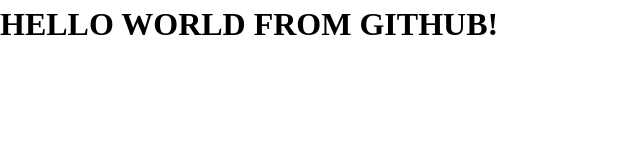
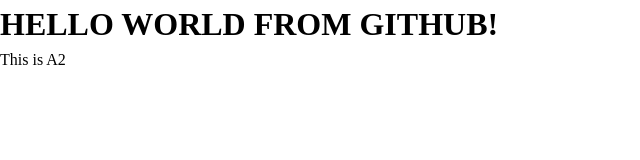
Before and after one commit to imd1005-web-development-winter-2023/assignment-02-hairuochen, a plain HTML site: page index.html in a window 1280 px wide. Shown: the full height of the page, 0-640 px from the left. Drawn offline with Linux system fonts and the light colour scheme.

Commit message:
added parargaph

```diff
--- a/index.html
+++ b/index.html
@@ -22,6 +22,7 @@
   <body>
     <main>
       <h1>HELLO WORLD FROM GITHUB!</h1>
+      <p>This is A2</p>
     <!--
 
       YOU HAVE TO MODIFY THE HTML TO BUILD YOUR AWESOME PAGE
```
